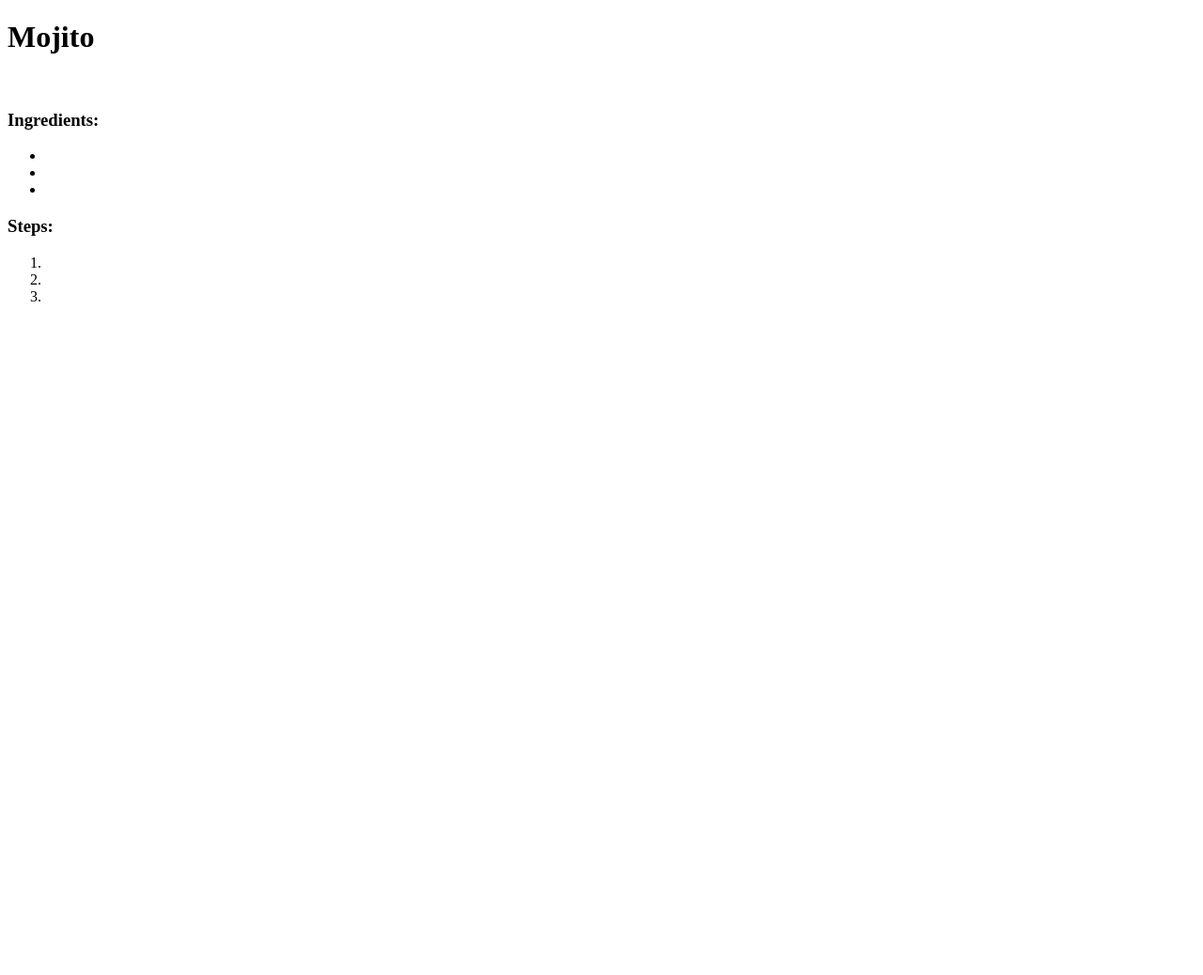
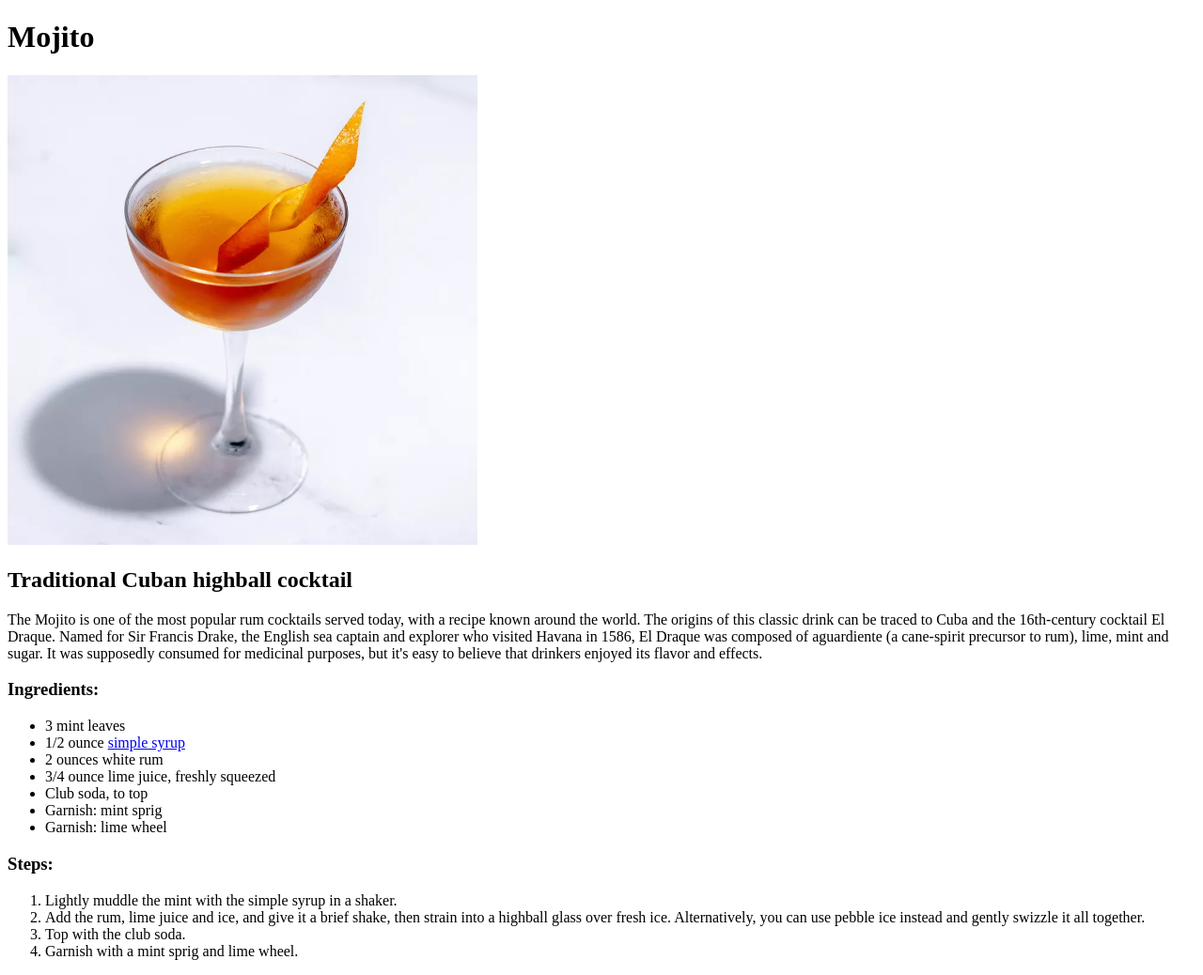
Before and after one commit to Dominican923/odin-recipes, a plain HTML site: page recipes/mojito.html in a window 1280 px wide. Shown: the whole page at 94% size. Before the commit the page ends 800 px from the top, so only its background shows below. Drawn offline with Linux system fonts and the light colour scheme.

Commit message:
Modify mojito.html add content
I added content to mojito.html so that it displays short description of Mojito cocktail, its ingredients and steps to make the cocktail.

```diff
--- a/recipes/mojito.html
+++ b/recipes/mojito.html
@@ -6,19 +6,27 @@
 </head>
 <body>
     <h1>Mojito</h1>
-    <img src="" height="500">
+    <img src="../images/martinez.webp" height="500">
+    <h2>Traditional Cuban highball cocktail</h2>
+
+    <p>The Mojito is one of the most popular rum cocktails served today, with a recipe known around the world. The origins of this classic drink can be traced to Cuba and the 16th-century cocktail El Draque. Named for Sir Francis Drake, the English sea captain and explorer who visited Havana in 1586, El Draque was composed of aguardiente (a cane-spirit precursor to rum), lime, mint and sugar. It was supposedly consumed for medicinal purposes, but it&apos;s easy to believe that drinkers enjoyed its flavor and effects.</p>
 
     <h3>Ingredients: </h3>
     <ul>
-        <li></li>
-        <li></li>
-        <li></li>
+        <li>3 mint leaves</li>
+        <li>1/2 ounce <a href="https://www.liquor.com/recipes/simple-syrup/">simple syrup</a></li>
+        <li>2 ounces white rum</li>
+        <li>3/4 ounce lime juice, freshly squeezed</li>
+        <li>Club soda, to top</li>
+        <li>Garnish: mint sprig</li>
+        <li>Garnish: lime wheel</li>
     </ul>
     <h3>Steps:</h3>
     <ol>
-        <li></li>
-        <li></li>
-        <li></li>
+        <li>Lightly muddle the mint with the simple syrup in a shaker.</li>
+        <li>Add the rum, lime juice and ice, and give it a brief shake, then strain into a highball glass over fresh ice. Alternatively, you can use pebble ice instead and gently swizzle it all together.</li>
+        <li>Top with the club soda.</li>
+        <li>Garnish with a mint sprig and lime wheel.</li>
     </ol>
 </body>
 </html>
```
